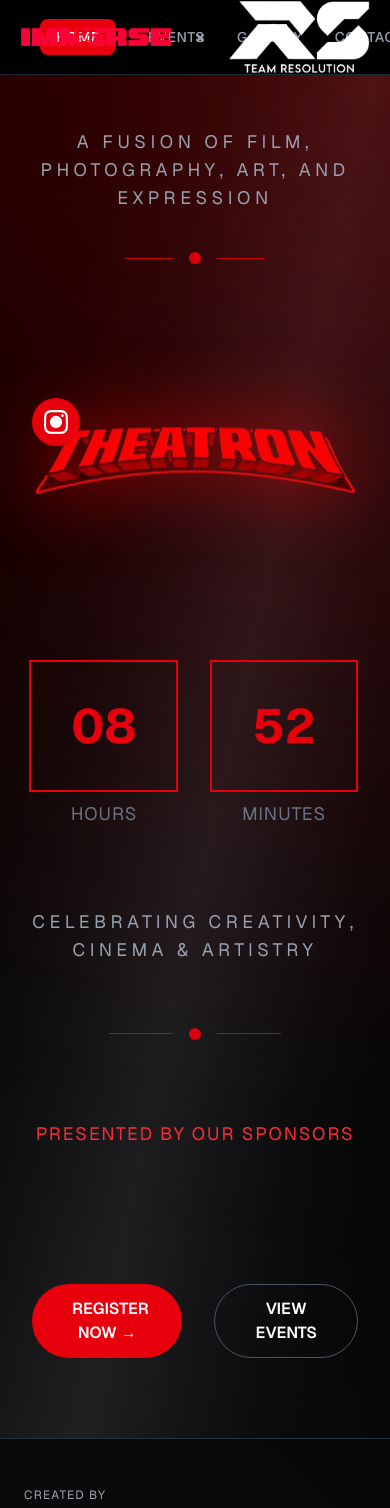
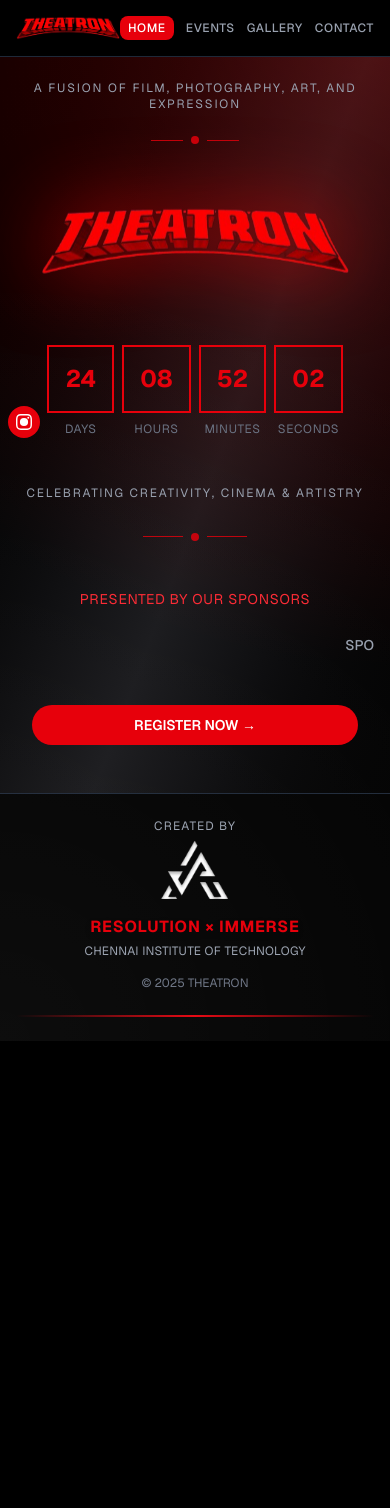
Before and after one commit to Club-Asymmetric/Theatron_Frontend, a Next.js app: page / in a window 390 px wide. Shown: the top 1508 px of the page. After the commit the page ends 1041 px from the top, so only its background shows below. Built offline with nearby package versions, Linux system fonts and the light colour scheme.

Commit message:
[View] ToAll

```diff
--- a/src/app/page.jsx
+++ b/src/app/page.jsx
@@ -17,21 +17,21 @@ export default function Home() {
       <Sidebar />
 
       {/* Hero Section */}
-      <section className="relative z-10 pt-32 pb-20 px-8 text-center">
+      <section className="relative z-10 pt-20 md:pt-32 pb-12 md:pb-20 px-4 md:px-8 text-center">
         <div className="max-w-7xl mx-auto">
           {/* Tagline */}
-          <p className="text-gray-400 text-lg tracking-[0.25em] mb-10 uppercase animate-fadeIn">
+          <p className="text-gray-400 text-xs sm:text-sm md:text-lg tracking-[0.15em] sm:tracking-[0.2em] md:tracking-[0.25em] mb-6 md:mb-10 uppercase animate-fadeIn">
             A FUSION OF FILM, PHOTOGRAPHY, ART, AND EXPRESSION
           </p>
 {/* Decorative line */}
-<div className="flex items-center justify-center gap-4 mb-40">
-  <div className="h-px w-12 bg-red-600/80"></div>
-  <div className="w-3 h-3 bg-red-600 rounded-full animate-pulse"></div>
-  <div className="h-px w-12 bg-red-600/80"></div>
+<div className="flex items-center justify-center gap-2 md:gap-4 mb-16 md:mb-40">
+  <div className="h-px w-8 md:w-12 bg-red-600/80"></div>
+  <div className="w-2 h-2 md:w-3 md:h-3 bg-red-600 rounded-full animate-pulse"></div>
+  <div className="h-px w-8 md:w-12 bg-red-600/80"></div>
 </div>
 
 {/* Main Title (Logo) */}
-<div className="flex justify-center items-center mb-40">
+<div className="flex justify-center items-center mb-16 md:mb-40">
   <div
     className="inline-block"
     style={{
@@ -44,7 +44,7 @@ export default function Home() {
       alt="Theatron Logo"
       className="mx-auto drop-shadow-[0_0_40px_rgba(255,0,0,0.7)] transition-transform duration-500"
       style={{
-        width: 'clamp(350px, 45vw, 650px)',
+        width: 'clamp(250px, 80vw, 650px)',
         height: 'auto',
       }}
     />
@@ -59,40 +59,40 @@ export default function Home() {
 </div>
 
 {/* Countdown - generous gap below logo */}
-<div className="mt-8 mb-20">
+<div className="mt-4 md:mt-8 mb-12 md:mb-20">
   <Countdown />
 </div>
 
 
           {/* Secondary tagline */}
-          <p className="text-gray-400 text-lg tracking-[0.25em] mb-16 uppercase">
+          <p className="text-gray-400 text-xs sm:text-sm md:text-lg tracking-[0.15em] sm:tracking-[0.2em] md:tracking-[0.25em] mb-8 md:mb-16 uppercase">
             CELEBRATING CREATIVITY, CINEMA & ARTISTRY
           </p>
 
           {/* Glowing divider */}
-          <div className="flex items-center justify-center gap-4 mb-20">
-            <div className="h-px w-16 bg-red-600/80"></div>
-            <div className="w-3 h-3 bg-red-600 rounded-full animate-pulse"></div>
-            <div className="h-px w-16 bg-red-600/80"></div>
+          <div className="flex items-center justify-center gap-2 md:gap-4 mb-12 md:mb-20">
+            <div className="h-px w-10 md:w-16 bg-red-600/80"></div>
+            <div className="w-2 h-2 md:w-3 md:h-3 bg-red-600 rounded-full animate-pulse"></div>
+            <div className="h-px w-10 md:w-16 bg-red-600/80"></div>
           </div>
 
           {/* Sponsors */}
 
-    <div className="mb-20">
-      <p className="text-center text-red-500 text-lg tracking-widest mb-8 uppercase">
+    <div className="mb-12 md:mb-20">
+      <p className="text-center text-red-500 text-sm md:text-lg tracking-wider md:tracking-widest mb-6 md:mb-8 uppercase">
         Presented By Our Sponsors
       </p>
 
       <div className="relative w-full overflow-hidden">
-        <div className="flex animate-scroll whitespace-nowrap gap-10 items-center text-gray-400 font-medium">
+        <div className="flex animate-scroll whitespace-nowrap gap-6 md:gap-10 items-center text-gray-400 text-sm md:text-base font-medium">
           <p>SPONSOR ONE</p>
-          <div className="w-2 h-2 bg-red-600 rounded-full"></div>
+          <div className="w-1.5 h-1.5 md:w-2 md:h-2 bg-red-600 rounded-full"></div>
           <p>SPONSOR TWO</p>
-          <div className="w-2 h-2 bg-red-600 rounded-full"></div>
+          <div className="w-1.5 h-1.5 md:w-2 md:h-2 bg-red-600 rounded-full"></div>
           <p>SPONSOR THREE</p>
-          <div className="w-2 h-2 bg-red-600 rounded-full"></div>
+          <div className="w-1.5 h-1.5 md:w-2 md:h-2 bg-red-600 rounded-full"></div>
           <p>SPONSOR FOUR</p>
-          <div className="w-2 h-2 bg-red-600 rounded-full"></div>
+          <div className="w-1.5 h-1.5 md:w-2 md:h-2 bg-red-600 rounded-full"></div>
           <p>SPONSOR FIVE</p>
         </div>
       </div>
@@ -112,18 +112,14 @@ export default function Home() {
 
 
           {/* CTA Buttons */}
-          <div className="flex justify-center gap-8">
-            <button className="relative bg-red-600 px-10 py-3 font-semibold rounded-full overflow-hidden transition-transform transform hover:scale-105 hover:shadow-[0_0_20px_rgba(255,0,0,0.6)]">
+          <div className="flex flex-col sm:flex-row justify-center gap-4 md:gap-8 px-4">
+            <Link className="relative bg-red-600 px-6 md:px-10 py-2.5 md:py-3 text-sm md:text-base font-semibold rounded-full overflow-hidden transition-transform transform hover:scale-105 hover:shadow-[0_0_20px_rgba(255,0,0,0.6)]"
+              href="/events"
+            >
               <span className="relative z-10">REGISTER NOW →</span>
               <span className="absolute inset-0 bg-gradient-to-r from-red-700 via-red-500 to-red-700 opacity-0 hover:opacity-100 transition-opacity"></span>
-            </button>
+            </Link>
 
-            <Link
-              href="/events"
-              className="relative border border-gray-600 px-10 py-3 rounded-full font-semibold text-white transition-transform transform hover:scale-105 hover:border-white hover:shadow-[0_0_15px_rgba(255,255,255,0.3)]"
-            >
-              VIEW EVENTS
-            </Link>
           </div>
         </div>
       </section>
--- a/src/components/countdown.jsx
+++ b/src/components/countdown.jsx
@@ -31,15 +31,15 @@ export default function Countdown() {
 
   const TimeBox = ({ value, label }) => (
     <div className="flex flex-col items-center">
-      <div className="border-2 border-red-600 px-10 py-10 mb-2">
-        <p className="text-5xl font-bold text-red-600">{String(value).padStart(2, "0")}</p>
+      <div className="border-2 border-red-600 px-4 py-4 sm:px-6 sm:py-6 md:px-10 md:py-10 mb-2">
+        <p className="text-2xl sm:text-3xl md:text-5xl font-bold text-red-600">{String(value).padStart(2, "0")}</p>
       </div>
-      <p className="text-gray-500 text-lg tracking-wider">{label}</p>
+      <p className="text-gray-500 text-xs sm:text-sm md:text-lg tracking-wider">{label}</p>
     </div>
   )
 
   return (
-    <div className="flex justify-center gap-8">
+    <div className="flex justify-center gap-2 sm:gap-4 md:gap-8">
       <TimeBox value={time.days} label="DAYS" />
       <TimeBox value={time.hours} label="HOURS" />
       <TimeBox value={time.minutes} label="MINUTES" />
--- a/src/components/event-card.jsx
+++ b/src/components/event-card.jsx
@@ -6,7 +6,7 @@ export default function EventCard({ title, description, entryFee, image, highlig
       className={`group cursor-pointer transition ${highlighted ? "border-2 border-red-600" : "border border-gray-700"}`}
     >
 
-      <div className="relative h-64 overflow-hidden bg-gray-900">
+      <div className="relative h-48 sm:h-56 md:h-64 overflow-hidden bg-gray-900">
         <img
           src={image || "/placeholder.svg"}
           alt={title}
@@ -14,21 +14,21 @@ export default function EventCard({ title, description, entryFee, image, highlig
         />
       </div>
 
-      <div className="p-6 bg-black">
-        <h3 className="text-xl font-bold text-white mb-3">{title}</h3>
-        <p className="text-gray-400 text-sm mb-4 leading-relaxed">{description}</p>
+      <div className="p-4 sm:p-5 md:p-6 bg-black">
+        <h3 className="text-lg sm:text-xl font-bold text-white mb-2 md:mb-3">{title}</h3>
+        <p className="text-gray-400 text-xs sm:text-sm mb-3 md:mb-4 leading-relaxed">{description}</p>
 
 
-        <div className="h-px bg-red-600 mb-4"></div>
+        <div className="h-px bg-red-600 mb-3 md:mb-4"></div>
 
 
-        <div className="flex items-center justify-between">
+        <div className="flex flex-col sm:flex-row items-start sm:items-center justify-between gap-3 sm:gap-0">
           <div>
             <p className="text-xs text-gray-500 mb-1">ENTRY FEE</p>
-            <p className="text-red-600 font-bold text-lg">{entryFee}</p>
+            <p className="text-red-600 font-bold text-base md:text-lg">{entryFee}</p>
           </div>
           <Link href={registrationPath || "/registration"}>
-            <button className="bg-red-600 px-6 py-2 text-white font-bold text-sm hover:bg-red-700 transition">
+            <button className="bg-red-600 px-4 sm:px-6 py-2 text-white font-bold text-xs sm:text-sm hover:bg-red-700 transition w-full sm:w-auto">
               REGISTER →
             </button>
           </Link>
--- a/src/components/footer.jsx
+++ b/src/components/footer.jsx
@@ -1,22 +1,22 @@
 export default function Footer() {
   return (
-    <footer className="bg-black border-t border-gray-800 py-12 px-6 text-white">
+    <footer className="bg-black border-t border-gray-800 py-6 md:py-12 px-4 md:px-6 text-white">
       <div className="max-w-7xl mx-auto">
-        <div className="grid md:grid-cols-3 gap-8 mb-8 items-center">
+        <div className="grid grid-cols-1 md:grid-cols-3 gap-4 md:gap-8 mb-6 md:mb-8 items-center">
 
           {/* Created By */}
-          <div className="flex items-center gap-4 group">
+          <div className="flex items-center gap-4 group justify-center md:justify-start">
 
-           <div className="flex items-center gap-4 group">
+           <div className="flex items-center gap-3 md:gap-4 group">
   {/* Icon */}
 
   {/* Text + Logo */}
   <div className="flex flex-col">
     <p className="text-xs text-gray-400 uppercase tracking-widest">Created By</p>
     <img
-      src="/Asymmetric_logo.png" // replace with your logo path
+      src="/Asymmetric_logo.png"
       alt="Asymmetric Logo"
-      className="w-24 h-auto mt-1"
+      className="w-20 sm:w-24 h-auto mt-1"
     />
   </div>
 </div>
@@ -25,18 +25,18 @@ export default function Footer() {
 
           {/* Center */}
           <div className="text-center">
-            <p className="text-red-600 font-bold text-lg mb-1 tracking-wider drop-shadow-md">RESOLUTION × IMMERSE</p>
-            <p className="text-gray-400 text-sm uppercase tracking-wide">Chennai Institute of Technology</p>
+            <p className="text-red-600 font-bold text-base md:text-lg mb-1 tracking-wider drop-shadow-md">RESOLUTION × IMMERSE</p>
+            <p className="text-gray-400 text-xs md:text-sm uppercase tracking-wide">Chennai Institute of Technology</p>
           </div>
 
           {/* Right */}
-          <div className="text-right">
-            <p className="text-gray-500 text-sm">&copy; 2025 THEATRON</p>
+          <div className="text-center md:text-right">
+            <p className="text-gray-500 text-xs md:text-sm">&copy; 2025 THEATRON</p>
           </div>
         </div>
 
         {/* Gradient Divider */}
-        <div className="h-1 rounded-full bg-gradient-to-r from-transparent via-red-600 to-transparent shadow-lg"></div>
+        <div className="h-0.5 md:h-1 rounded-full bg-gradient-to-r from-transparent via-red-600 to-transparent shadow-lg"></div>
       </div>
     </footer>
   );
--- a/src/components/navigation.jsx
+++ b/src/components/navigation.jsx
@@ -10,23 +10,23 @@ export default function Navigation() {
 
   return (
     <nav className="fixed top-0 w-full bg-black border-b border-gray-800 z-50">
-      <div className="relative flex items-center justify-between px-10 py-3">
+      <div className="relative flex items-center justify-between px-4 sm:px-6 md:px-10 py-2 md:py-3">
 
         {/* Left - Theatron Logo */}
-        <Link href="/" className="flex items-center h-[50px]">
+        <Link href="/" className="flex items-center h-[40px] md:h-[50px]">
           <Image
             src="/Theatron_Logo.png"
             alt="Theatron Logo"
-            width={150}
-            height={50}
+            width={120}
+            height={40}
             priority
-            className="object-contain hover:opacity-90 transition-all duration-300"
+            className="object-contain hover:opacity-90 transition-all duration-300 md:w-[150px] md:h-[50px]"
           />
         </Link>
 
-        {/* Center - Collaboration Logos (absolutely centered) */}
-    <div className="absolute left-1/2 -translate-x-1/2 flex items-center gap-6 h-[50px]">
-  <div className="w-[150px]">
+        {/* Center - Collaboration Logos (absolutely centered, hidden on mobile) */}
+    <div className="absolute left-1/2 -translate-x-1/2 hidden lg:flex items-center gap-4 xl:gap-6 h-[50px]">
+  <div className="w-[120px] xl:w-[150px]">
     <Image
       src="/Immerse_logo.png"
       alt="Immerse Logo"
@@ -35,8 +35,8 @@ export default function Navigation() {
       className="object-contain hover:scale-110 transition-transform duration-300"
     />
   </div>
-  <span className="text-gray-400 text-lg font-bold">×</span>
-  <div className="w-[140px]">
+  <span className="text-gray-400 text-base xl:text-lg font-bold">×</span>
+  <div className="w-[110px] xl:w-[140px]">
     <Image
       src="/Resolution_logo.png"
       alt="Resolution Logo"
@@ -50,34 +50,34 @@ export default function Navigation() {
 
 
         {/* Right - Navigation Links */}
-        <div className="flex items-center gap-8">
+        <div className="flex items-center gap-3 sm:gap-4 md:gap-6 lg:gap-8">
           <Link
             href="/"
-            className={`text-sm tracking-wider font-medium transition ${
-              isActive("/") ? "bg-red-600 px-4 py-2 text-white rounded-md" : "text-gray-400 hover:text-white"
+            className={`text-xs sm:text-sm tracking-wider font-medium transition ${
+              isActive("/") ? "bg-red-600 px-2 py-1 sm:px-3 sm:py-1.5 md:px-4 md:py-2 text-white rounded-md" : "text-gray-400 hover:text-white"
             }`}
           >
             HOME
           </Link>
           <Link
             href="/events"
-            className={`text-sm tracking-wider font-medium transition ${
-              isActive("/events") ? "bg-red-600 px-4 py-2 text-white rounded-md" : "text-gray-400 hover:text-white"
+            className={`text-xs sm:text-sm tracking-wider font-medium transition ${
+              isActive("/events") ? "bg-red-600 px-2 py-1 sm:px-3 sm:py-1.5 md:px-4 md:py-2 text-white rounded-md" : "text-gray-400 hover:text-white"
             }`}
           >
             EVENTS
           </Link>
           <Link
             href="/gallery"
-            className={`text-sm tracking-wider font-medium transition ${
-              isActive("/gallery") ? "bg-red-600 px-4 py-2 text-white rounded-md" : "text-gray-400 hover:text-white"
+            className={`text-xs sm:text-sm tracking-wider font-medium transition ${
+              isActive("/gallery") ? "bg-red-600 px-2 py-1 sm:px-3 sm:py-1.5 md:px-4 md:py-2 text-white rounded-md" : "text-gray-400 hover:text-white"
             }`}
           >
             GALLERY
           </Link>
           <Link
             href="/contact"
-            className={`text-sm tracking-wider font-medium transition ${
+            className={`text-xs sm:text-sm tracking-wider font-medium transition ${
               isActive("/contact") ? "text-red-600" : "text-gray-400 hover:text-white"
             }`}
           >
--- a/src/components/sidebar.jsx
+++ b/src/components/sidebar.jsx
@@ -1,6 +1,6 @@
 export default function Sidebar() {
   return (
-    <div className="fixed left-8 top-1/2 transform -translate-y-1/2 z-40">
+    <div className="fixed left-2 sm:left-4 md:left-8 top-1/2 transform -translate-y-1/2 z-40">
       {/* Instagram Icon + hover group */}
       <div className="relative group">
         {/* Main Instagram Icon */}
@@ -8,19 +8,19 @@ export default function Sidebar() {
           href="https://www.instagram.com/immerse_cit?igsh=bmpiOWtmM29xcXZn"
           target="_blank"
           rel="noopener noreferrer"
-          className="bg-red-600 p-3 text-white hover:bg-red-700 transition rounded-full flex justify-center items-center"
+          className="bg-red-600 p-2 sm:p-2.5 md:p-3 text-white hover:bg-red-700 transition rounded-full flex justify-center items-center"
         >
-          <svg className="w-6 h-6" fill="currentColor" viewBox="0 0 24 24">
+          <svg className="w-4 h-4 sm:w-5 sm:h-5 md:w-6 md:h-6" fill="currentColor" viewBox="0 0 24 24">
             <path d="M12 2.163c3.204 0 3.584.012 4.85.07 3.252.148 4.771 1.691 4.919 4.919.058 1.265.069 1.645.069 4.849 0 3.205-.012 3.584-.069 4.849-.149 3.225-1.664 4.771-4.919 4.919-1.266.058-1.644.07-4.85.07-3.204 0-3.584-.012-4.849-.07-3.26-.149-4.771-1.699-4.919-4.92-.058-1.265-.07-1.644-.07-4.849 0-3.204.013-3.583.07-4.849.149-3.227 1.664-4.771 4.919-4.919 1.266-.057 1.645-.069 4.849-.069zm0-2.163c-3.259 0-3.667.014-4.947.072-4.358.2-6.78 2.618-6.98 6.98-.059 1.281-.073 1.689-.073 4.948 0 3.259.014 3.668.072 4.948.2 4.358 2.618 6.78 6.98 6.98 1.281.058 1.689.072 4.948.072 3.259 0 3.668-.014 4.948-.072 4.354-.2 6.782-2.618 6.979-6.98.059-1.28.073-1.689.073-4.948 0-3.259-.014-3.667-.072-4.947-.196-4.354-2.617-6.78-6.979-6.98-1.281-.059-1.69-.073-4.949-.073zM5.838 12a6.162 6.162 0 1 1 12.324 0 6.162 6.162 0 0 1-12.324 0zM12 16a4 4 0 1 1 0-8 4 4 0 0 1 0 8zm4.965-10.322a1.44 1.44 0 1 1 2.881.001 1.44 1.44 0 0 1-2.881-.001z" />
           </svg>
         </a>
 
-        {/* Hover pop-up image */}
-        <div className="absolute left-full top-1/2 transform -translate-y-1/2 ml-3 hidden group-hover:flex">
+        {/* Hover pop-up image - hidden on mobile */}
+        <div className="absolute left-full top-1/2 transform -translate-y-1/2 ml-2 md:ml-3 hidden md:group-hover:flex">
           <img
             src="/Immerse_logo.png"
             alt="Immerse Instagram"
-            className="w-20 h-auto object-contain"
+            className="w-16 md:w-20 h-auto object-contain"
           />
         </div>
       </div>
```
